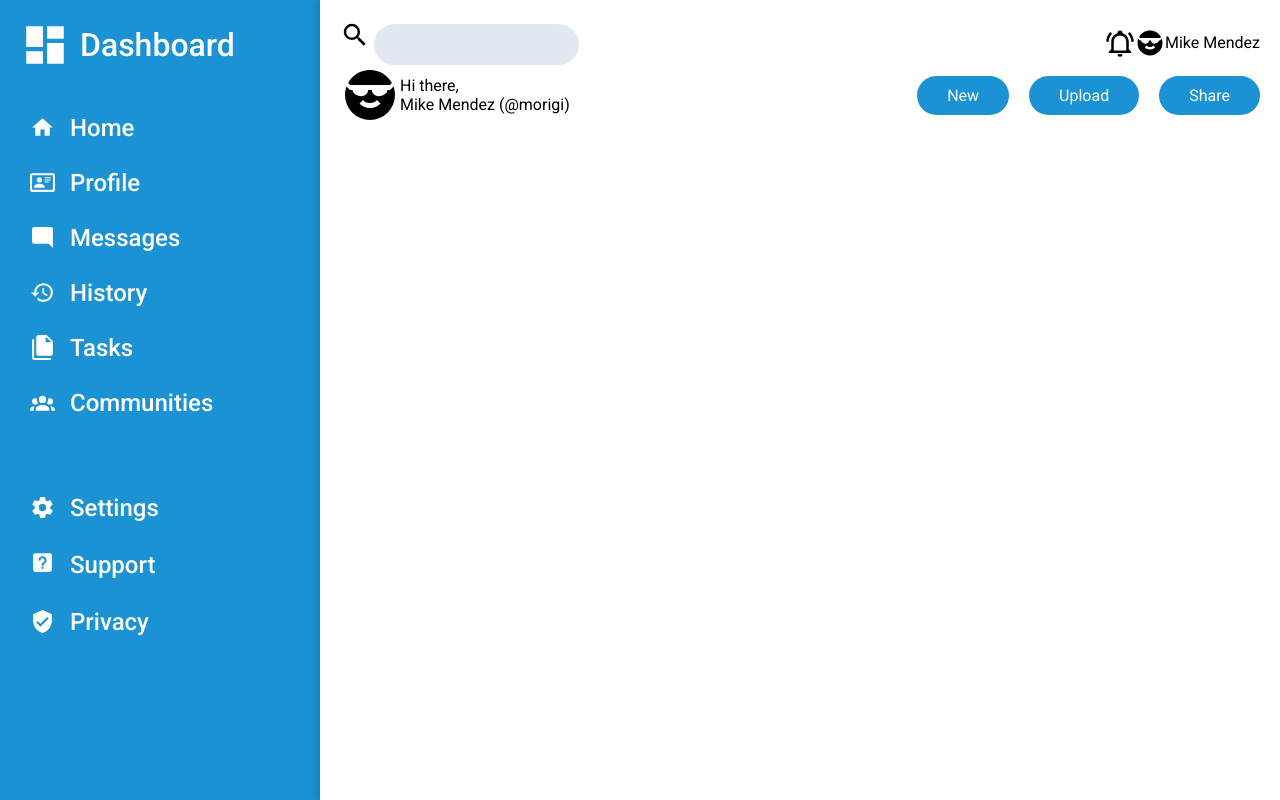
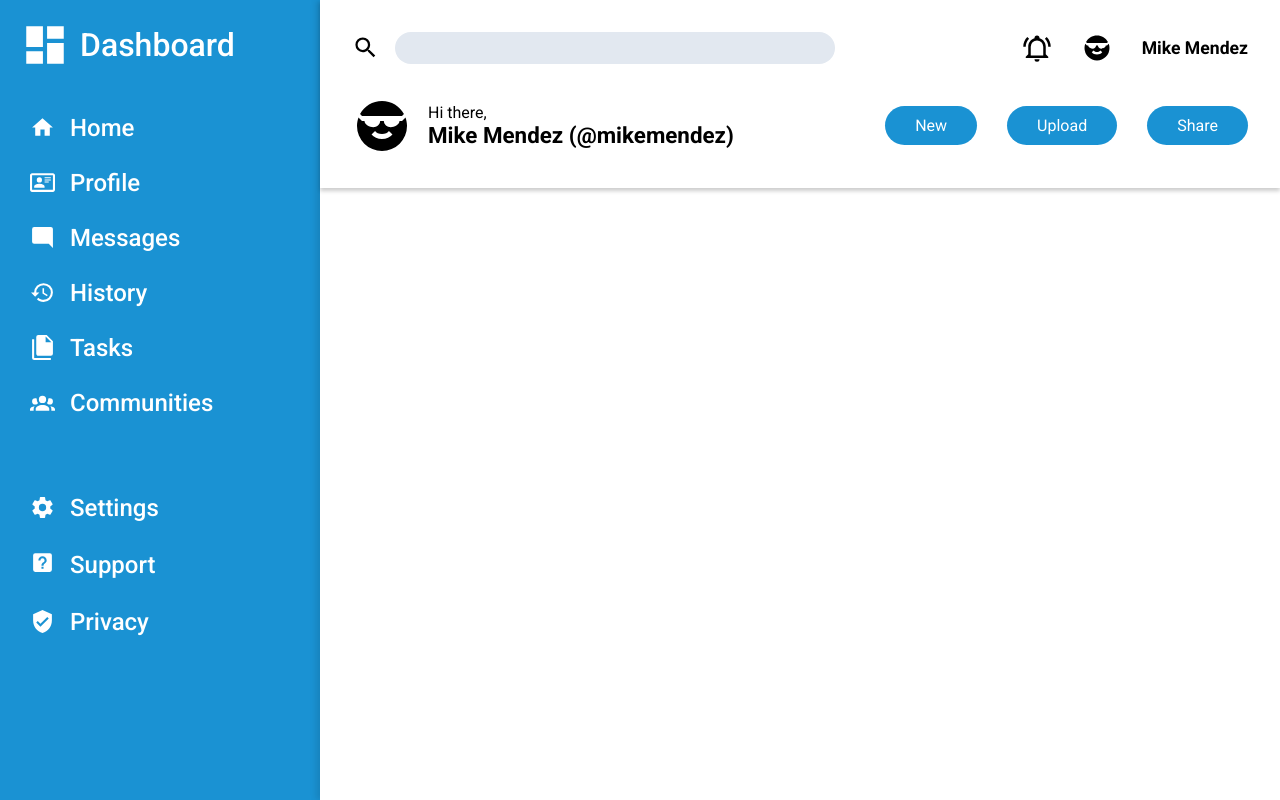
Before and after one commit to mike-mendez/odin-admindashboard, a plain HTML site: page index.html in a window 1280 px wide. Drawn offline with Linux system fonts and the light colour scheme.

Commit message:
completed header 95%

```diff
--- a/index.html
+++ b/index.html
@@ -178,10 +178,12 @@
               d="M3.22,7.22C4.91,4.11 8.21,2 12,2C15.79,2 19.09,4.11 20.78,7.22L20,8H4L3.22,7.22M21.4,8.6C21.78,9.67 22,10.81 22,12A10,10 0 0,1 12,22A10,10 0 0,1 2,12C2,10.81 2.22,9.67 2.6,8.6L4,10H5C5,11.38 7.12,12.5 8.5,12.5C9.88,12.5 11.25,11.38 11.25,10H12.75C12.75,11.38 14.12,12.5 15.5,12.5C16.88,12.5 19,11.38 19,10H20L21.4,8.6M16.19,15.42L14.77,14C14.32,14.72 13.25,15.23 12,15.23C10.75,15.23 9.68,14.72 9.23,14L7.81,15.42C8.71,16.5 10.25,17.23 12,17.23C13.75,17.23 15.29,16.5 16.19,15.42Z"
             />
           </svg>
-          <p>
-            Hi there, <br />
-            <span>Mike Mendez (@morigi)</span>
-          </p>
+          <div>
+            <p>
+              Hi there, <br />
+              <span>Mike Mendez (@mikemendez)</span>
+            </p>
+          </div>
         </div>
         <div id="actions-container">
           <p class="action-texts">New</p>
--- a/style.css
+++ b/style.css
@@ -80,9 +80,15 @@ main {
 
 header {
   display: grid;
-  grid-template-columns: auto auto;
+  grid-template-columns: auto auto auto;
+  row-gap: 2rem;
 
-  padding: 20px;
+  justify-items: stretch;
+  align-items: center;
+
+  padding: 2rem;
+
+  box-shadow: 0 3px 4px rgba(0, 0, 0, 0.2);
 }
 
 .header-logo {
@@ -93,6 +99,17 @@ header {
   width: 60px;
 }
 
+#searchbar-container {
+  display: flex;
+
+  grid-row: auto;
+  grid-column: span 2;
+
+  align-items: center;
+
+  width: 100%;
+}
+
 #searchbar {
   background-color: #e2e8f0;
 
@@ -100,18 +117,39 @@ header {
   border-radius: 50px;
 
   font-size: 1rem;
-  padding: 0.7rem;
+
+  margin-left: 1rem;
+  padding: 0.4rem;
+
+  width: 100%;
 }
 
-#misc-container, #actions-container {
+#misc-container,
+#actions-container {
   display: flex;
   justify-content: flex-end;
   align-items: center;
 }
 
+#misc-container > p {
+  font-size: 1.1rem;
+  font-weight: 600;
+}
+
 #hello-container {
   display: flex;
   align-items: center;
+
+  grid-column: span 2;
+}
+
+p > span {
+  font-size: 1.4rem;
+  font-weight: 600;
+}
+
+#header-big-logo {
+  margin-right: 1rem;
 }
 
 .action-texts {
@@ -125,6 +163,7 @@ header {
   font-size: 1rem;
 }
 
-.action-texts:not(:nth-child(3)) {
-  margin-right: 20px;
+.action-texts:not(:nth-child(3)),
+#misc-container > *:not(:nth-child(3)) {
+  margin-right: 30px;
 }
```
